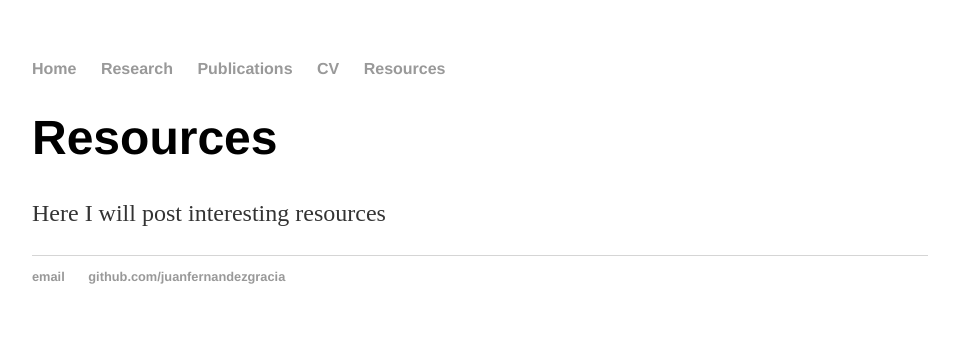
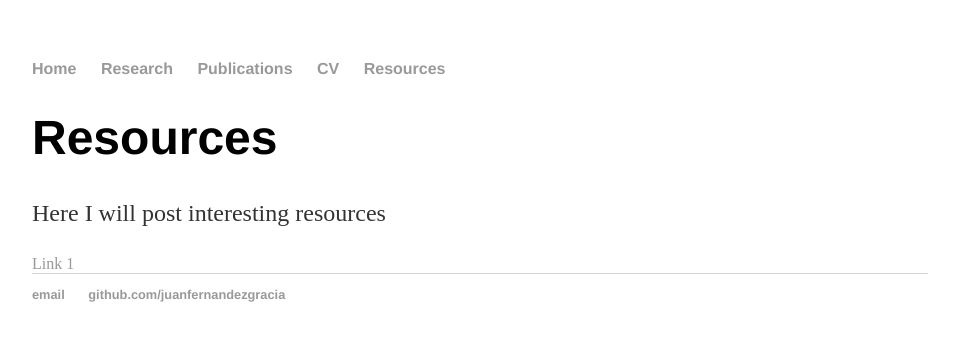
Before and after one commit to juanfernandezgracia/juanfernandezgracia.github.io, a Jekyll site: the page built from resources/index.html, in a window 1280 px wide. Shown: the top 341 px of the page, without its empty margins (160-1119 px from the left). Built offline with Jekyll 4.4.1, drawn with Linux system fonts in a browser that asks for light colours.

Commit message:
link to first lecture of the course

```diff
--- a/resources/index.html
+++ b/resources/index.html
@@ -5,3 +5,4 @@ title: JFG's RESOURCES
 <h1>Resources</h1>
 
 <p>Here I will post interesting resources</p>
+<a href="file:///../course/Complex_Networks_I_JFG.odp">Link 1</a>
```
